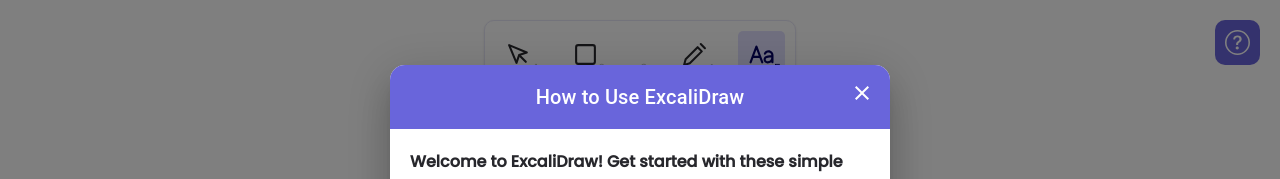
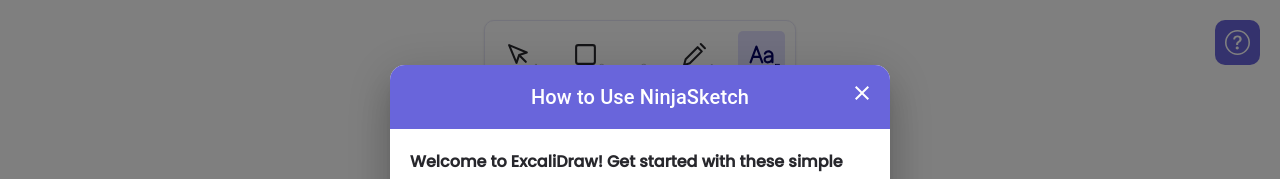
Before and after one commit to mirayatech/NinjaSketch, a React (Vite) app: page / in a window 1280 px wide. Both pictures are taken after a click on the button 1237 px from the left and 42 px from the top of the page. Shown: the top 179 px of the page. Built offline with nearby package versions, Linux system fonts and the light colour scheme; some icons are missing.

Commit message:
fix: rename

```diff
--- a/src/components/info/info.tsx
+++ b/src/components/info/info.tsx
@@ -33,7 +33,7 @@
           id="customized-dialog-title"
           className="DialogTitle"
         >
-          How to Use ExcaliDraw
+          How to Use NinjaSketch
         </DialogTitle>
         <IconButton
           aria-label="close"
```
